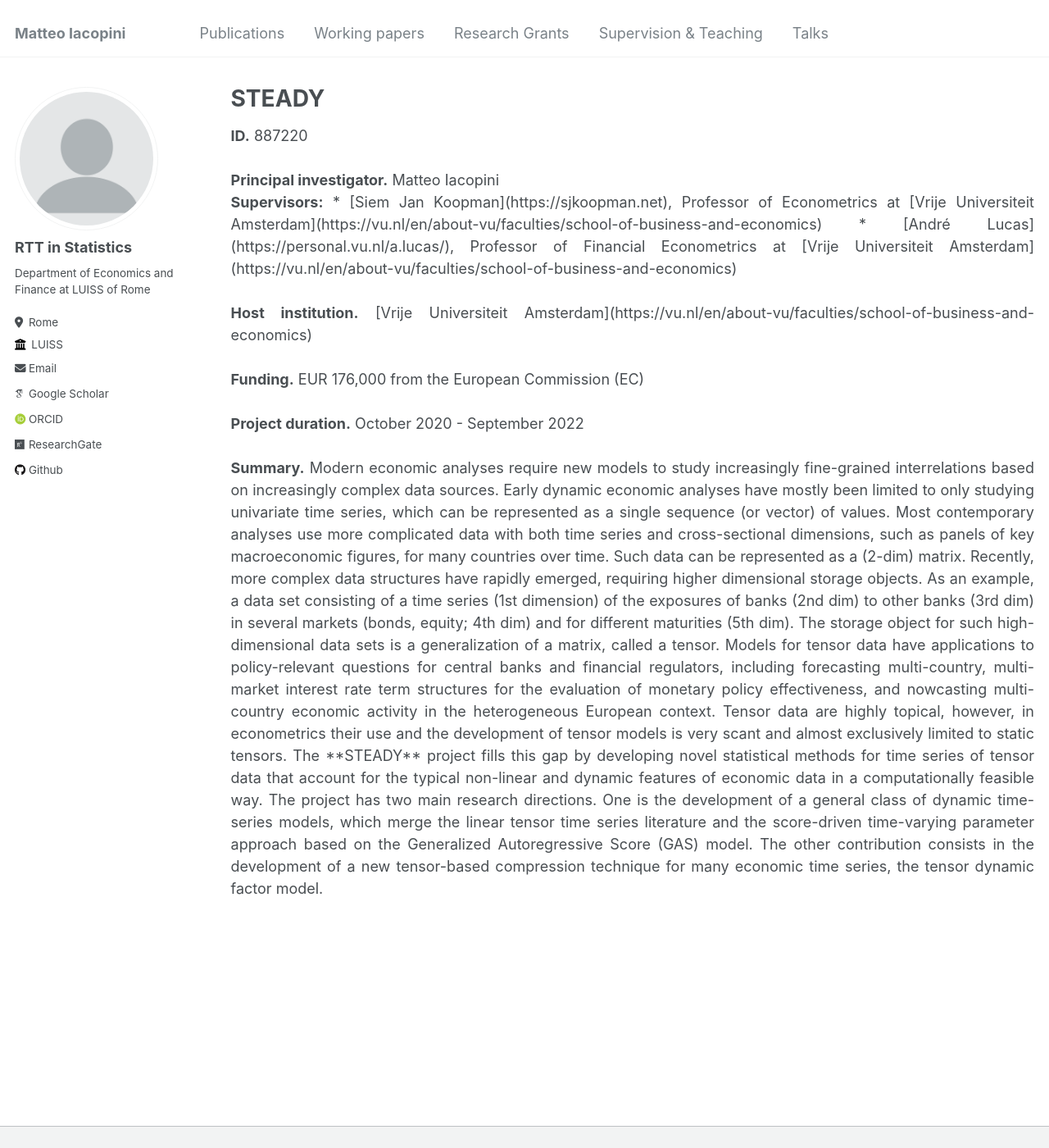
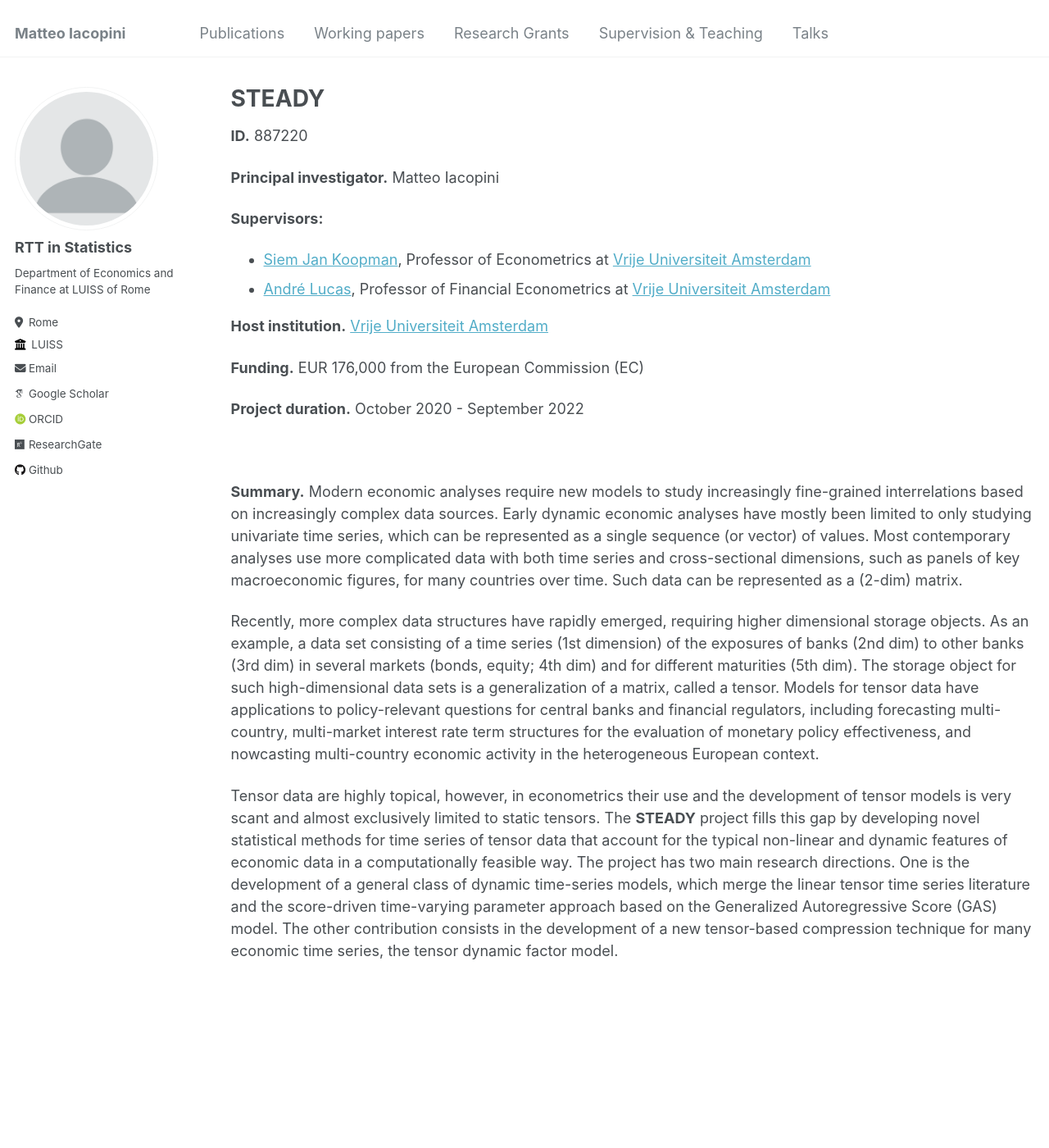
Before and after one commit to matteoiacopini/matteoiacopini.github.io, a Jekyll site: the page built from _pages/STEADY.md, in a window 1280 px wide and 1400 px high. Shown: the whole window at 82% size. Built offline with Jekyll 4.4.1, drawn with Linux system fonts in a browser that asks for light colours; some web fonts are replaced.

Commit message:
Update STEADY.md

```diff
--- a/_pages/STEADY.md
+++ b/_pages/STEADY.md
@@ -6,29 +6,27 @@ permalink: /STEADY/
 author_profile: true
 ---
 
-<p align="justify">
+**ID.** 887220
 
-<b>ID.</b> 887220
-<br> <br>
+**Principal investigator.**  Matteo Iacopini
 
-<b>Principal investigator.</b>  Matteo Iacopini
-<br>
-
-<b>Supervisors:</b>
+**Supervisors:**
 * [Siem Jan Koopman](https://sjkoopman.net), Professor of Econometrics at [Vrije Universiteit Amsterdam](https://vu.nl/en/about-vu/faculties/school-of-business-and-economics)
 * [André Lucas](https://personal.vu.nl/a.lucas/), Professor of Financial Econometrics at [Vrije Universiteit Amsterdam](https://vu.nl/en/about-vu/faculties/school-of-business-and-economics)
-<br> <br>
 
-<b>Host institution.</b> [Vrije Universiteit Amsterdam](https://vu.nl/en/about-vu/faculties/school-of-business-and-economics)
-<br> <br>
 
-<b>Funding.</b> EUR 176,000 from the European Commission (EC)
-<br> <br>
+**Host institution.** [Vrije Universiteit Amsterdam](https://vu.nl/en/about-vu/faculties/school-of-business-and-economics)
 
-<b>Project duration.</b> October 2020 - September 2022
-<br> <br>
 
-<b>Summary.</b>
+**Funding.** EUR 176,000 from the European Commission (EC)
+
+
+**Project duration.** October 2020 - September 2022
+
+
+&nbsp;
+
+**Summary.**
 Modern economic analyses require new models to study increasingly fine-grained interrelations based on increasingly complex data sources. Early dynamic economic analyses have mostly been limited to only studying univariate time series, which can be represented as a single sequence (or vector) of values. Most contemporary analyses use more complicated data with both time series and cross-sectional dimensions, such as panels of key macroeconomic figures, for many countries over time. Such data can be represented as a (2-dim) matrix.
 
 Recently, more complex data structures have rapidly emerged, requiring higher dimensional storage objects. As an example, a data set consisting of a time series (1st dimension) of the exposures of banks (2nd dim) to other banks (3rd dim) in several markets (bonds, equity; 4th dim) and for different maturities (5th dim). The storage object for such high-dimensional data sets is a generalization of a matrix, called a tensor.
@@ -38,5 +36,3 @@ Tensor data are highly topical, however, in econometrics their use and the devel
 The **STEADY** project fills this gap by developing novel statistical methods for time series of tensor data that account for the typical non-linear and dynamic features of economic data in a computationally feasible way.
 The project has two main research directions.
 One is the development of a general class of dynamic time-series models, which merge the linear tensor time series literature and the score-driven time-varying parameter approach based on the Generalized Autoregressive Score (GAS) model. The other contribution consists in the development of a new tensor-based compression technique for many economic time series, the tensor dynamic factor model.
-
-</p>
```
